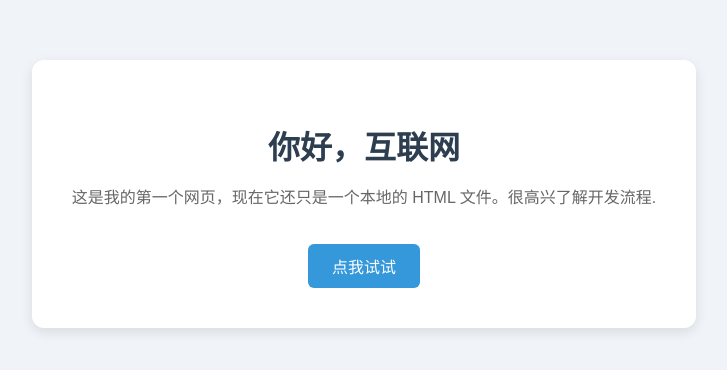
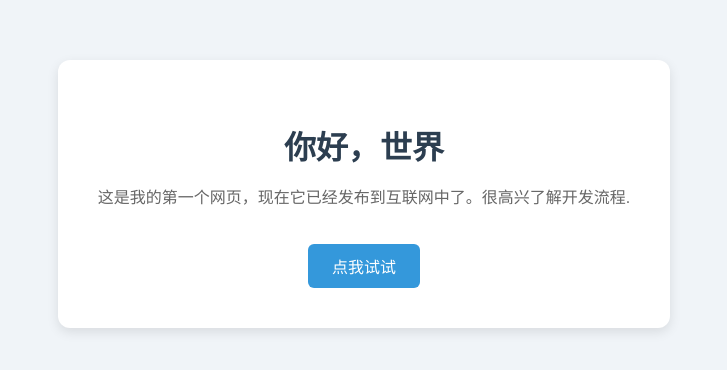
Before and after one commit to LongZeling/codex, a plain HTML site: page index.html in a window 1280 px wide. Shown: the part 206-576 px from the top of the page, without its empty margins (276-1003 px from the left). Drawn offline with Linux system fonts and the light colour scheme.

Commit message:
第一次修改

```diff
--- a/index.html
+++ b/index.html
@@ -9,8 +9,8 @@
   </head>
   <body>
     <div class="card">
-      <h1>你好，互联网</h1>
-      <p id="msg">这是我的第一个网页，现在它还只是一个本地的 HTML 文件。很高兴了解开发流程.</p>
+      <h1>你好，世界</h1>
+      <p id="msg">这是我的第一个网页，现在它已经发布到互联网中了。很高兴了解开发流程.</p>
       <button onclick="changeText()">点我试试</button>
     </div>
     <script src="script.js"></script>
```
